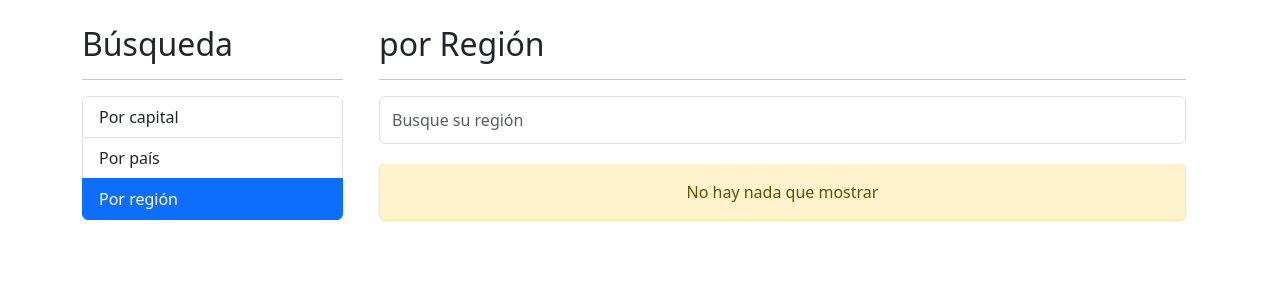
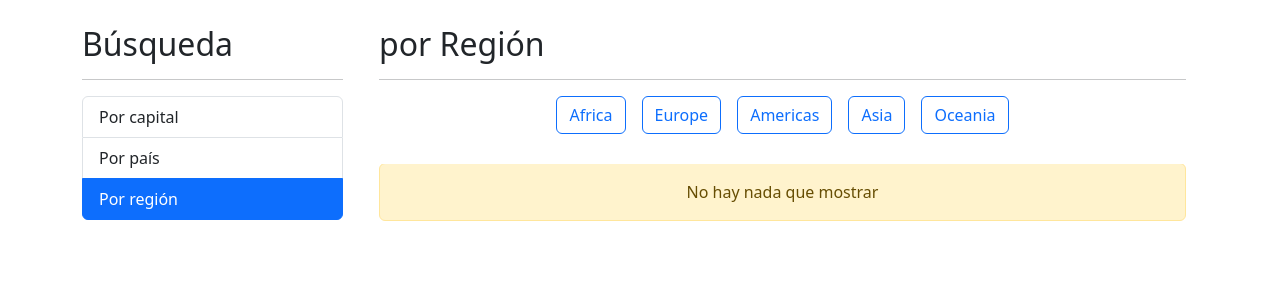
Before and after one commit to jmmolins87/ng-countries-app, an Angular app: page /countries/by-capital in a window 1280 px wide. Both pictures are taken after a click on the item "Por región". Shown: the top 300 px of the page. Built offline with nearby package versions, Linux system fonts and the light colour scheme.

Commit message:
fixed app

```diff
--- /dev/null
+++ b/src/app/countries/interfaces/region.type.ts
@@ -0,0 +1 @@
+export type Region = 'Africa' | 'Americas' | 'Asia' | 'Europe' | 'Oceania' | '';
--- a/src/app/countries/pages/by-capital-page/by-capital-page.component.html
+++ b/src/app/countries/pages/by-capital-page/by-capital-page.component.html
@@ -3,7 +3,7 @@
         <shared-search-box
             [placeholder]="'Busque su capital'"
             [customTitle]="'Capital'"
-            (onValue)="searchByCapital( $event )">
+            (onDebounce)="searchByCapital( $event )">
         </shared-search-box>
     </div>
     <div class="wrap-results">
--- a/src/app/countries/pages/by-region-page/by-region-page.component.html
+++ b/src/app/countries/pages/by-region-page/by-region-page.component.html
@@ -1,10 +1,16 @@
 <div class="container">
     <div class="wrap-search-box">
-        <shared-search-box
-            [placeholder]="'Busque su región'"
-            [customTitle]="'Región'"
-            (onValue)="searchByRegion( $event )">
-        </shared-search-box>
+        <h2>por Región</h2>
+        <hr>
+        <div class="text-center">
+            <button
+                *ngFor="let region of regions"
+                (click)="searchByRegion( region )"
+                [ngClass]="{ 'btn-primary text-light': selectedRigon === region }"
+                class="btn btn-outline-primary mx-2" >
+                {{ region }}
+            </button>
+        </div>
     </div>
     <div class="wrap-results">
         <shared-loading-spinner *ngIf="isLoading"></shared-loading-spinner>
--- a/src/app/countries/pages/by-region-page/by-region-page.component.ts
+++ b/src/app/countries/pages/by-region-page/by-region-page.component.ts
@@ -1,6 +1,8 @@
 import { Component } from '@angular/core';
 import { Country } from '../../interfaces/country.interface';
 import { CountriesService } from '../../services/countries.service';
+
+type Region = 'Africa' | 'Americas' | 'Asia' | 'Europe' | 'Oceania';
 
 @Component({
   selector: 'app-by-region-page',
@@ -12,13 +14,16 @@ export class ByRegionPageComponent {
 
   public countries: Country[] = [];
   public isLoading: boolean = false;
+  public regions: Region[] = [ 'Africa', 'Europe', 'Americas', 'Asia', 'Oceania' ];
+  public selectedRigon?: Region;
 
   constructor( private _countriesService: CountriesService ) { }
 
-  searchByRegion( term: string ) {
+  searchByRegion( region: Region ): void {
 
+    this.selectedRigon = region;
     this.isLoading = true;
-    this._countriesService.searchByRegion( term )
+    this._countriesService.searchByRegion( region )
       .subscribe( data => {
         this.countries = data;
         this.isLoading = false;
--- a/src/app/countries/services/countries.service.ts
+++ b/src/app/countries/services/countries.service.ts
@@ -1,8 +1,9 @@
 import { HttpClient } from '@angular/common/http';
 import { Injectable } from '@angular/core';
-import { Observable, catchError, delay, map, of } from 'rxjs';
+import { Observable, catchError, map, of } from 'rxjs';
 
 import { Country } from '../interfaces/country.interface';
+import { CacheStore } from '../interfaces/cache-store.interface';
 
 
 @Injectable({
@@ -12,7 +13,23 @@ export class CountriesService {
 
   public apiUrl: string = 'https://restcountries.com/v3.1';
 
+  public cacheStore: CacheStore = {
+    byCapital: { term: '', countries: [] },
+    byCountries: { term: '', countries: [] },
+    byRegion: { region: '', countries: [] },
+  }
+
   constructor( private _http: HttpClient ) { }
+
+  private saveToLocalStorage() {
+    localStorage.setItem('cacheStore', JSON.stringify(this.cacheStore));
+  }
+
+  private loadFromLocalStorage() {
+    if (!localStorage.getItem('cacheStore')) return;
+
+    this.cacheStore = JSON.parse(localStorage.getItem('cacheStore')!);
+  }
 
   private getCountriesRquest( url: string ): Observable<Country[]> {
     return this._http.get<Country[]>( url )
--- a/src/app/shared/components/search-box/search-box.component.html
+++ b/src/app/shared/components/search-box/search-box.component.html
@@ -2,9 +2,10 @@
 <div class="search-box">
     <h2>por {{ customTitle }}</h2>
     <hr>
+    <!-- (keyup.enter)="emitValue(textSearchInput.value)" -->
     <input
-        (keyup.enter)="emitValue(textSearchInput.value)"
         #textSearchInput
+        (keyup)="onKeyPress(textSearchInput.value)"
         type="text"
         class="form-control"
         [placeholder]=placeholder>
--- a/src/app/shared/components/search-box/search-box.component.ts
+++ b/src/app/shared/components/search-box/search-box.component.ts
@@ -3,9 +3,12 @@ import {
   ElementRef,
   EventEmitter,
   Input,
+  OnDestroy,
+  OnInit,
   Output,
   ViewChild
 } from '@angular/core';
+import { Subject, Subscription, debounceTime } from 'rxjs';
 
 @Component({
   selector: 'shared-search-box',
@@ -13,7 +16,10 @@ import {
   styles: [
   ]
 })
-export class SearchBoxComponent {
+export class SearchBoxComponent implements OnInit, OnDestroy {
+
+  private debouncer: Subject<string> = new Subject<string>();
+  private debouncerSubscription?: Subscription;
 
   @Input()
   public placeholder: string = '';
@@ -21,10 +27,27 @@ export class SearchBoxComponent {
   public customTitle: string = '';
 
   @Output()
-  onValue = new EventEmitter();
+  public onValue = new EventEmitter();
+  @Output()
+  public onDebounce = new EventEmitter();
 
   @ViewChild('textSearchInput')
   textSearchInput!: ElementRef<HTMLInputElement>;
+
+  constructor() { }
+
+  ngOnInit(): void {
+    this.debouncer
+      .pipe( debounceTime( 300 )
+      )
+      .subscribe( value => {
+        console.log( 'debouncer', value );
+      })
+  }
+
+  ngOnDestroy(): void {
+    this.debouncer.unsubscribe();
+  }
 
   emitValue( value: string ) {
     this.onValue.emit( value );
@@ -32,7 +55,7 @@ export class SearchBoxComponent {
   }
 
   onKeyPress( searchTerm: string ) {
-    console.log( searchTerm );
+    this.onDebounce.emit( searchTerm );
   }
 
 }
--- a/src/styles.css
+++ b/src/styles.css
@@ -18,7 +18,7 @@
     position: sticky;
     top: 25px;
     background: #fff;
-    padding-bottom: 20px;
+    padding-bottom: 30px;
     z-index: 1;
 }
 .fixed-title-country-page {
```
Also changed, not shown: src/app/countries/interfaces/cache-store.interface.ts (added, +19 -0 lines), src/app/countries/interfaces/country.ts (added, +115 -0 lines).
